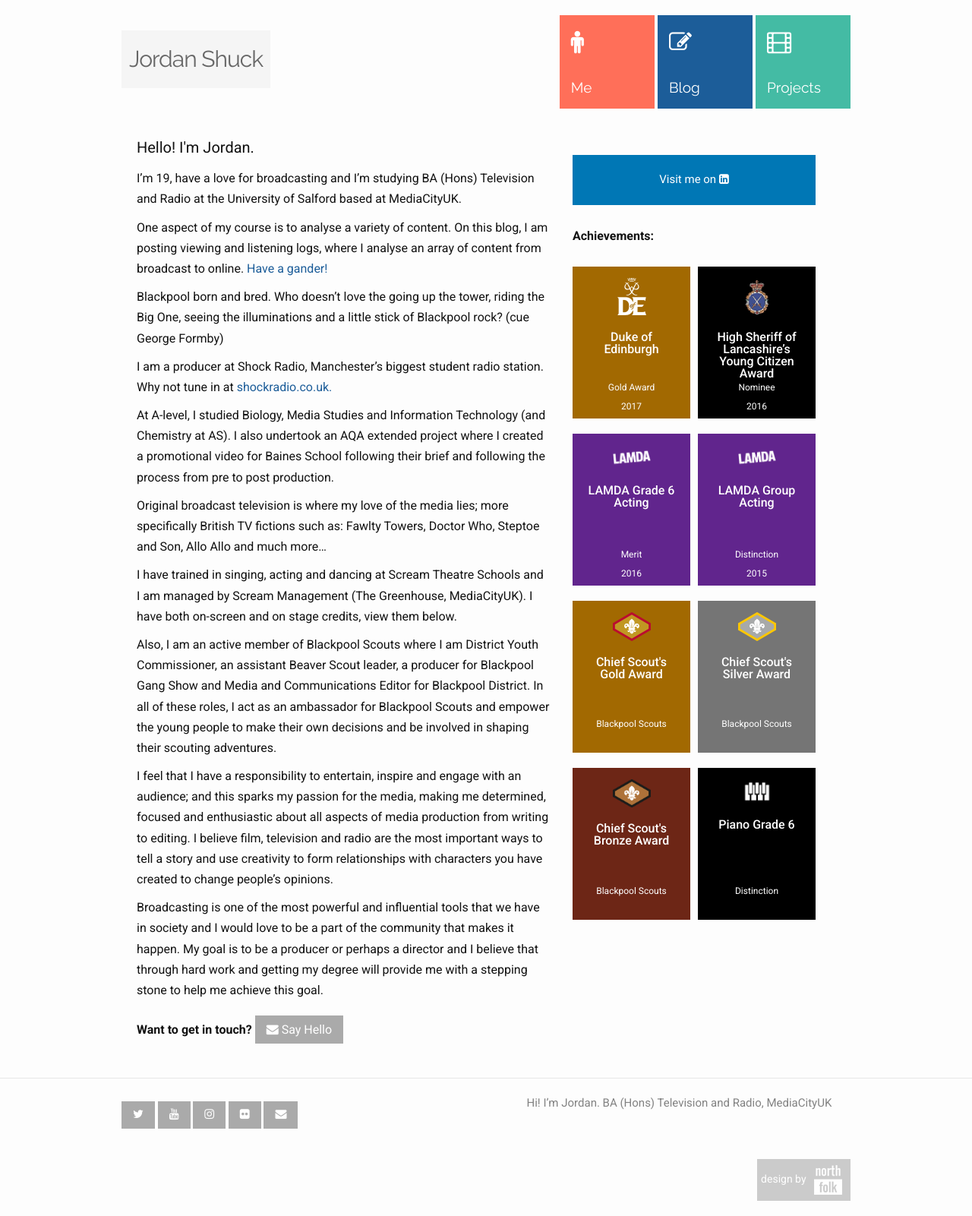
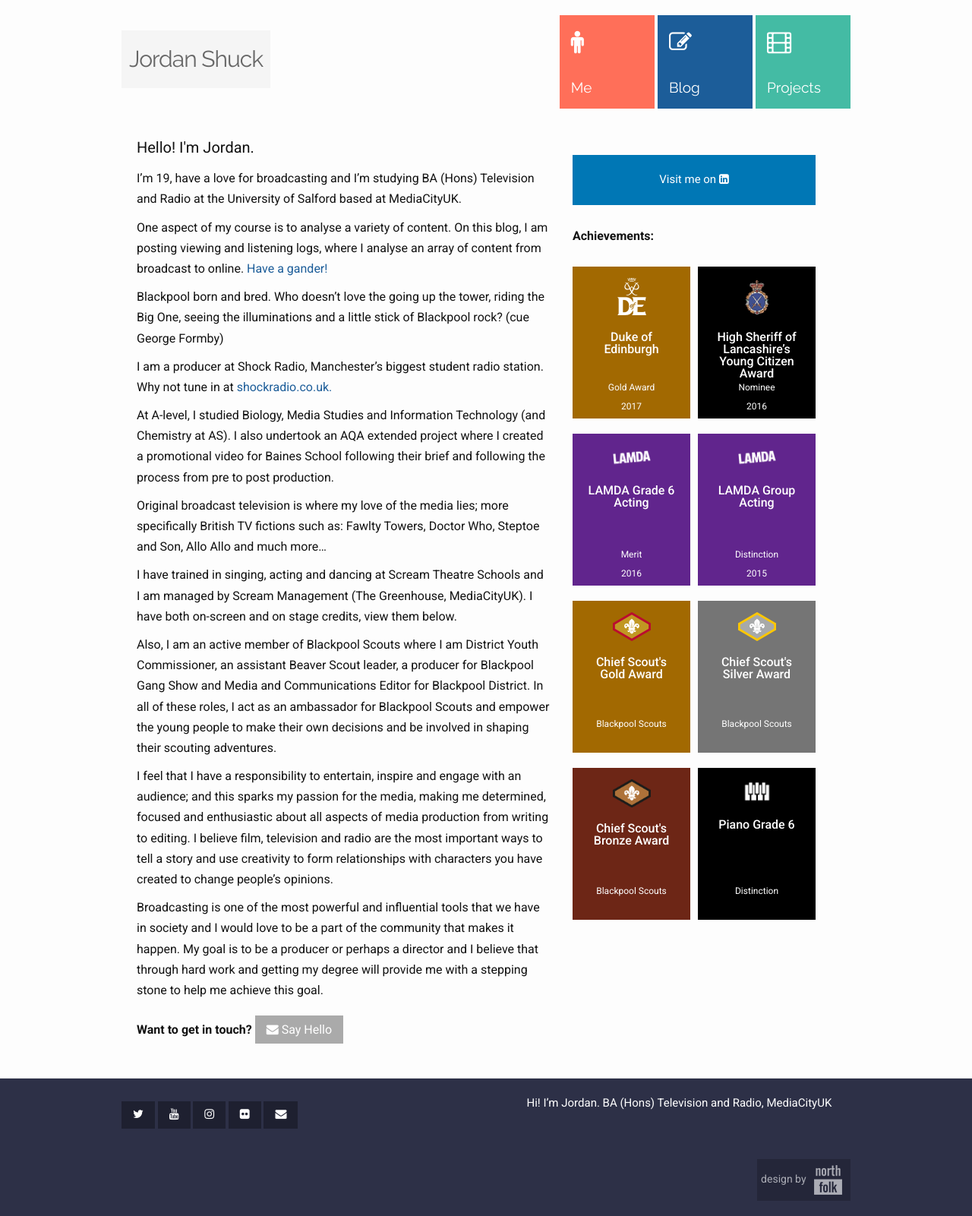
Before and after one commit to shuckproductions/jordan, a Jekyll site: the page built from about.md, in a window 1280 px wide. Shown: the whole page at 76% size. Built offline with Jekyll 4.4.1, drawn with Linux system fonts in a browser that asks for light colours; nearby versions of some CDN libraries.

Commit message:
New Footer

```diff
--- a/_sass/_layout.scss
+++ b/_sass/_layout.scss
@@ -138,6 +138,7 @@
     border-top: 1px solid $grey-color-light;
     padding: $spacing-unit 0;
     font-family: roboto, sans-serif;
+    background-color: #2d3047
 }
 
 .footer-heading {
@@ -177,6 +178,7 @@
 .footer-col-3 {
     width: -webkit-calc(45% - (#{$spacing-unit} / 2));
     width:         calc(45% - (#{$spacing-unit} / 2));
+    color: #ffffff;
 }
 
 @include media-query($on-laptop) {
```
